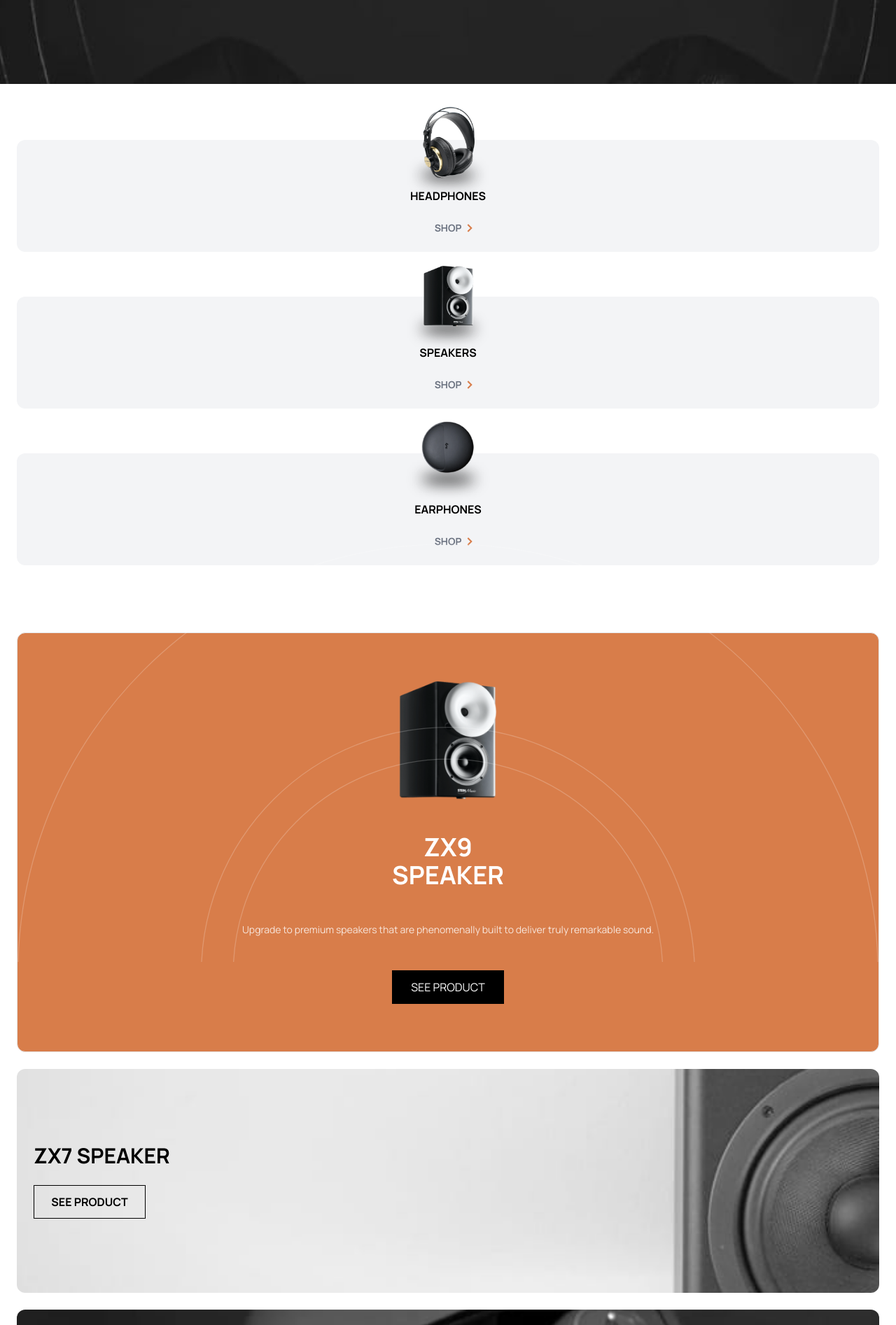
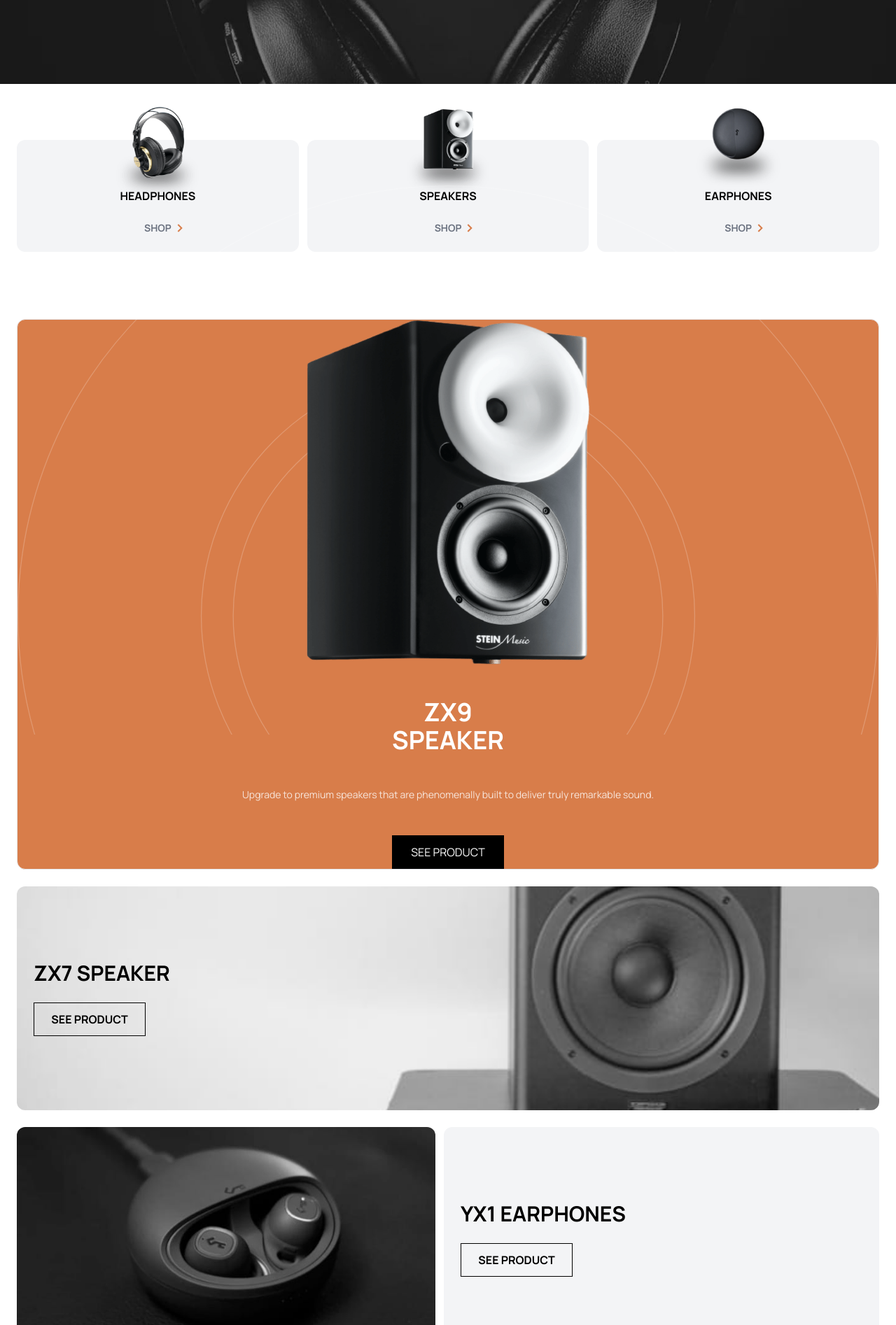
Before and after one commit to rmdbarbosa/audiophile-ecommerce, a Next.js app: page / in a window 1280 px wide. Shown: the part 480-2374 px from the top of the page at 70% size. Built offline with nearby package versions, Linux system fonts and the light colour scheme.

Commit message:
feat: responsive home and navbar layout for tablet

```diff
--- a/app/components/Footer.tsx
+++ b/app/components/Footer.tsx
@@ -4,14 +4,14 @@
 
 export default function Footer() {
   return (
-    <div className="bg-black absolute left-0 right-0 mt-24 gap-8 text-center flex flex-col justify-center items-center  p-8">
-      <div>
+    <div className="bg-black absolute left-0 right-0 mt-24 gap-8 text-center flex flex-col justify-center items-center p-8 sm:items-start sm:text-left">
+      <div className="">
         <h1 className="text-white normal-case font-extrabold text-2xl">
           αudiophile
         </h1>
-        <div className="border border-orange-400 top-0 left-[9rem] absolute left-125 min-w-[80px]"></div>
+        <div className="border border-orange-400 absolute top-0 min-w-[100px]"></div>
       </div>
-      <ul className="flex flex-col text-white text-sm gap-6 tracking-widest">
+      <ul className="flex flex-col text-white text-sm gap-6 tracking-widest sm:flex-row">
         {links.map((link) => (
           <li
             key={link}
@@ -21,16 +21,17 @@
           </li>
         ))}
       </ul>
-      <p className="normal-case text-gray-400 text-sm mt-6 p-3">
+      <p className="normal-case text-gray-400 text-sm mt-6 p-3 sm:pl-0">
         Audiophile is an all in one stop to fulfill your audio needs. We are a
         small team of music lovers and sound specialists who are devoted to
         helping you get the most out of personal audio. Come and visit our demo
         facility - we’re open 7 days a week.
       </p>
-      <span className="normal-case text-gray-400 text-sm mt-6 p-3">
+      <div className="flex flex-col justify-center items-center gap-6 sm:flex-row sm:justify-between w-full">
+        <span className="normal-case text-gray-400 text-sm p-3 sm:p-0">
           Copyright 2021. All Rights Reserved
         </span>
-      <ul className="flex gap-3">
+        <ul className="flex gap-3 ">
           <li className="cursor-pointer text-orange-400 hover:fill-orange-300 ">
             <svg
               className="hover:fill-current fill-white duration-200"
@@ -72,5 +73,6 @@
           </li>
         </ul>
       </div>
+    </div>
   );
 }
--- a/app/components/home/EarphonesCard.tsx
+++ b/app/components/home/EarphonesCard.tsx
@@ -3,9 +3,9 @@
 
 export default function EarphonesCard() {
   return (
-    <div className="flex flex-col gap-3 pt-6">
-      <div className="bg-cover bg-center bg-[url(/assets/home/mobile/image-earphones-yx1.jpg)] min-h-[200px] rounded-xl"></div>
-      <div className="flex flex-col bg-gray-100 min-h-[200px]  justify-center items-start pl-6 mt-3 gap-6 rounded-xl">
+    <div className="flex flex-col sm:flex-row gap-3 pt-6">
+      <div className="bg-cover bg-center bg-[url(/assets/home/mobile/image-earphones-yx1.jpg)] sm:bg-[url(/assets/home/tablet/image-earphones-yx1.jpg)] min-h-[200px] sm:min-h-[320px] flex-1 rounded-xl"></div>
+      <div className="flex flex-col bg-gray-100 min-h-[200px] sm:min-h-[320px] flex-1 justify-center items-start pl-6 mt-3 sm:mt-0 gap-6 rounded-xl">
         <h2 className="font-bold text-3xl">YX1 EARPHONES</h2>
         <Button
           bgColor=""
--- a/app/components/home/GraySpeakerCard.tsx
+++ b/app/components/home/GraySpeakerCard.tsx
@@ -3,7 +3,7 @@
 
 export default function GraySpeakerCard() {
   return (
-    <div className="pl-6 mt-6 flex flex-col justify-center items-start gap-6 bg-cover bg-center bg-[url(/assets/home/mobile/image-speaker-zx7.jpg)] min-h-[320px] rounded-xl">
+    <div className="pl-6 mt-6 flex flex-col justify-center items-start gap-6 bg-cover bg-center bg-[url(/assets/home/mobile/image-speaker-zx7.jpg)] sm:bg-[url(/assets/home/tablet/image-speaker-zx7.jpg)] min-h-[320px] rounded-xl">
       <h2 className="font-bold text-3xl">ZX7 SPEAKER</h2>
       <Button
         bgColor=""
--- a/app/components/home/ManWithHeadphone.tsx
+++ b/app/components/home/ManWithHeadphone.tsx
@@ -3,7 +3,7 @@
 export default function ManWithHeadphone() {
   return (
     <div className="flex flex-col gap-12 text-center">
-      <div className="bg-cover bg-center bg-[url(/assets/shared/mobile/image-best-gear.jpg)] min-h-[300px] rounded-xl mt-20"></div>
+      <div className="bg-cover bg-center bg-[url(/assets/shared/mobile/image-best-gear.jpg)] sm:bg-[url(/assets/shared/tablet/image-best-gear.jpg)] min-h-[300px] rounded-xl mt-20"></div>
       <div>
         <h2 className="font-bold uppercase text-3xl">
           Bringing you the <span className="text-orange-400">best</span> audio
--- a/app/components/home/OrangeSpeakerCard.tsx
+++ b/app/components/home/OrangeSpeakerCard.tsx
@@ -6,18 +6,29 @@
   return (
     <div className="flex relative flex-col text-center justify-center items-center gap-12 min-h-[600px] border mt-24 bg-[#D87D4A] rounded-xl">
       <div
-        className="bg-cover bg-top w-full h-full absolute  bottom-[8rem]"
+        className="bg-cover bg-top w-full h-full absolute  bottom-[8rem] sm:bottom-[12rem]"
         style={{
           backgroundImage: "url('/assets/home/desktop/pattern-circles.svg')",
         }}
       ></div>
-
-      <Image
-        src={"/assets/home/mobile/image-speaker-zx9.png"}
-        width="140"
-        height="140"
-        alt="ZX9-SPEAKER"
-      />
+      <picture>
+        <source
+          media="(min-width: 1024px)"
+          srcSet="/assets/home/desktop/image-speaker-zx9.png"
+        />
+        <source
+          media="(min-width: 640px)"
+          srcSet="/assets/home/tablet/image-speaker-zx9.png"
+        />
+        <Image
+          src="/assets/home/mobile/image-speaker-zx9.png"
+          width="0"
+          height="0"
+          sizes="100vw"
+          className="w-full h-auto relative sm:max-w-[197px] sm:max-h-[237px] lg:max-w-[410px] lg:max-h-[493px]"
+          alt="ZX9-SPEAKER"
+        />
+      </picture>
       <h2 className="font-bold text-4xl text-white">
         ZX9 <br /> SPEAKER
       </h2>
--- a/app/components/menu/MobileMenu.tsx
+++ b/app/components/menu/MobileMenu.tsx
@@ -28,7 +28,7 @@
             : "hidden"
         }
       >
-        <div className=" absolute flex flex-col justify-center top-[5.7rem] left-0 right-0 bg-white rounded-b-xl px-4 pt-3 pb-8">
+        <div className="absolute flex flex-col justify-center top-[5.7rem] left-0 right-0 bg-white  rounded-b-xl px-4 pt-3 pb-8 sm:flex-row sm:flex-wrap sm:gap-3 sm:px-8">
           <ProductCard />
         </div>
       </div>
--- a/app/components/menu/ProductCard.tsx
+++ b/app/components/menu/ProductCard.tsx
@@ -23,7 +23,7 @@
         return (
           <div
             key={product.category}
-            className="flex flex-col items-center justify-center relative bg-gray-100 min-w-full min-h-[10rem] mt-16 rounded-xl"
+            className="flex flex-1 flex-col items-center justify-center relative bg-gray-100 min-w-[223px] min-h-[10rem] mt-16 rounded-xl"
           >
             <div className="absolute top-[-3rem]">
               <Image
--- a/app/page.tsx
+++ b/app/page.tsx
@@ -10,7 +10,7 @@
   return (
     <>
       <div
-        className={`flex absolute items-center text-center min-h-[600px]  top-0 left-0 right-0 bg-cover bg-center bg-[url('/assets/home/mobile/image-header.jpg')]`}
+        className={`flex absolute items-center text-center min-h-[600px] justify-center  top-0 left-0 right-0 bg-cover bg-center bg-[url('/assets/home/mobile/image-header.jpg')] sm:bg-[url('/assets/home/tablet/image-header.jpg')]`}
       >
         <div className="flex flex-col items-center justify-center gap-6 min-h-[290px] px-6 pt-24">
           <h2 className="text-gray-300 uppercase tracking-[.55em]">
@@ -31,7 +31,9 @@
         </div>
       </div>
       <div className="absolute top-[37rem] left-0 right-0 py-6 px-6 uppercase ">
-        <ProductCard />
+        <div className="flex flex-wrap justify-center gap-3">
+          <ProductCard />
+        </div>
         <OrangeSpeakerCard />
         <GraySpeakerCard />
         <EarphonesCard />
```
Lines whose indentation alone changed are shown as unchanged.
